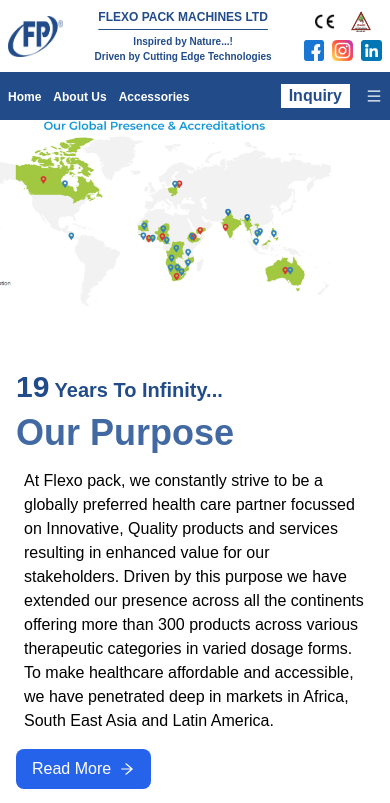
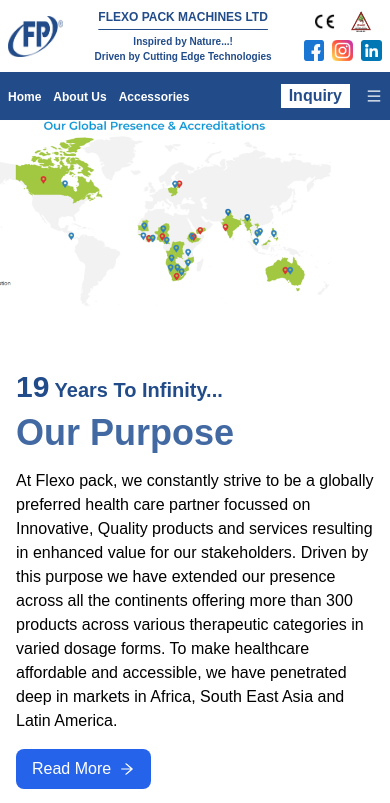
Before and after one commit to JatinSingh08/flexo-pack, a Next.js app: page / in a window 390 px wide. Shown: the top 803 px of the page. Built offline with nearby package versions, Linux system fonts and the light colour scheme.

Commit message:
feat: created purpose

```diff
--- a/src/components/Purpose.tsx
+++ b/src/components/Purpose.tsx
@@ -12,7 +12,7 @@
             <span className="font-bold text-3xl">19</span> Years To Infinity...
           </p>
           <p className="text-[#4269a2] font-bold text-4xl sm:text-6xl mt-2">Our Purpose</p>
-          <p className="mx-2 mt-4">
+          <p className="mx-0 sm:mx-2 mt-4">
             At Flexo pack, we constantly strive to be a globally preferred health care
             partner focussed on Innovative, Quality products and services
             resulting in enhanced value for our stakeholders. Driven by this
```
